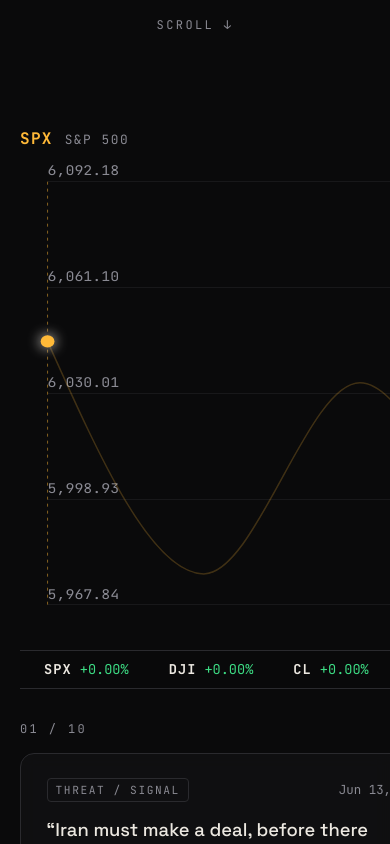
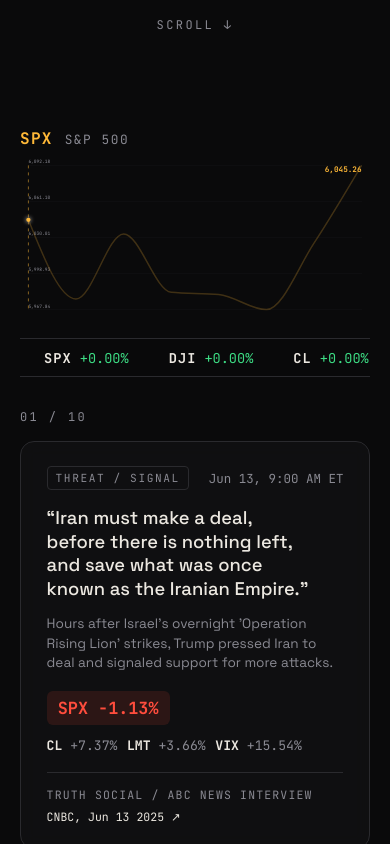
Before and after one commit to andrewli8/truth-and-ticker, a React (Vite) app: page / in a window 390 px wide. Shown: the part 780-1624 px from the top of the page. Built offline with nearby package versions, Linux system fonts and the light colour scheme.

Commit message:
fix: mobile horizontal overflow, wrap card footer, add favicon

```diff
--- a/src/components/AnnouncementCard.module.css
+++ b/src/components/AnnouncementCard.module.css
@@ -81,12 +81,14 @@
 
 .foot {
   display: flex;
+  flex-wrap: wrap;
   justify-content: space-between;
   align-items: center;
+  gap: 0.4rem 1rem;
   padding-top: 0.9rem;
   border-top: 1px solid var(--steel);
   font-family: 'JetBrains Mono', monospace;
-  font-size: 0.75rem;
+  font-size: 0.72rem;
 }
 
 .source { color: var(--muted); text-transform: uppercase; letter-spacing: 0.1em; }
--- a/src/styles/app.css
+++ b/src/styles/app.css
@@ -37,10 +37,12 @@
   display: flex;
   flex-direction: column;
   gap: 1.25rem;
+  min-width: 0; /* prevent grid blowout from nowrap children */
 }
 
 .stageCard {
   position: relative;
+  min-width: 0;
 }
 
 .stageStep {
--- a/src/styles/global.css
+++ b/src/styles/global.css
@@ -9,7 +9,7 @@
 
 * { box-sizing: border-box; margin: 0; padding: 0; }
 
-html, body { background: var(--bg); color: var(--text); }
+html, body { background: var(--bg); color: var(--text); overflow-x: clip; max-width: 100%; }
 
 body {
   font-family: 'Space Grotesk', system-ui, sans-serif;
```
Also changed, not shown: index.html (+1 -0 lines).
